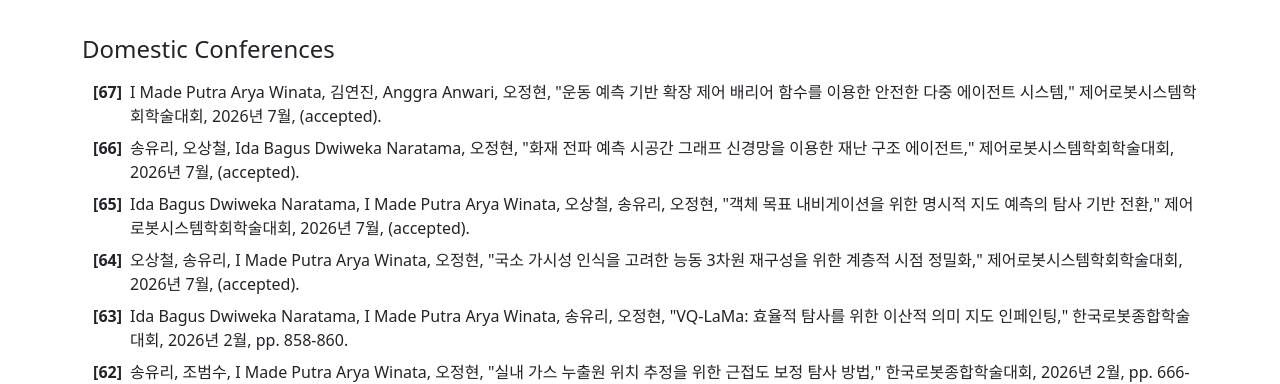
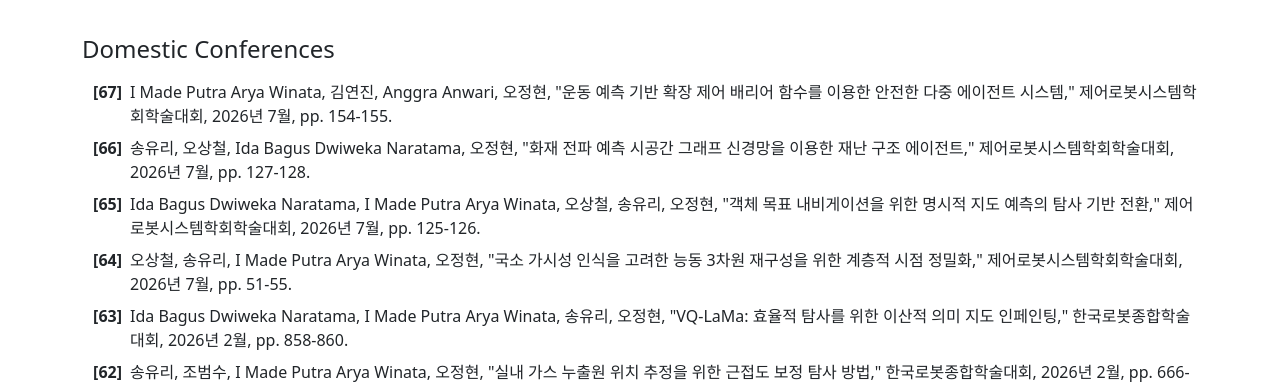
Before and after one commit to robotailab/robotailab.github.io, a Jekyll site: the page built from publications.md, in a window 1280 px wide and 900 px high, scrolled down 3637 px. Shown: the part 179-563 px from the top of the window. Built offline with Jekyll 4.4.1, drawn with Linux system fonts in a browser that asks for light colours; some of the changed text lies outside the part shown.

Commit message:
Publication Updated

```diff
--- a/_data/publications.yml
+++ b/_data/publications.yml
@@ -84,7 +84,7 @@
   title: International Conferences
   items:
     - year: 2026
-      text: 'I Made Putra Arya Winata, Sangcheol Oh, and Junghyun Oh, "Reachability on navigation for multi-robot systems with time-varying expanding obstacle," in Proceedings of the Asian Control Conference, Bali, Indonesia, Jun. 17-21, 2026, (accepted).'
+      text: 'I Made Putra Arya Winata, Sangcheol Oh, and Junghyun Oh, "Reachability on navigation for multi-robot systems with time-varying expanding obstacle," in Proceedings of the Asian Control Conference, Bali, Indonesia, Jun. 17-21, 2026, pp. 1263-1268.'
     - year: 2025
       text: 'I Made Putra Arya Winata, Donghyun Lee, Ida Bagus Dwiweka Naratama, and Junghyun Oh, "Attention-guided semantic navigation learning from pose, goal text, and visual via exponential reward functions," in Proceedings of the International Conference on Control, Automation, and Systems, Incheon, South Korea, Nov. 4-7, 2025, pp. 139-144.'
     - year: 2025
@@ -130,13 +130,13 @@
   title: Domestic Conferences
   items:
     - year: 2026
-      text: 'I Made Putra Arya Winata, 김연진, Anggra Anwari, 오정현, "운동 예측 기반 확장 제어 배리어 함수를 이용한 안전한 다중 에이전트 시스템," 제어로봇시스템학회학술대회, 2026년 7월, (accepted).'
+      text: 'I Made Putra Arya Winata, 김연진, Anggra Anwari, 오정현, "운동 예측 기반 확장 제어 배리어 함수를 이용한 안전한 다중 에이전트 시스템," 제어로봇시스템학회학술대회, 2026년 7월, pp. 154-155.'
     - year: 2026
-      text: '송유리, 오상철, Ida Bagus Dwiweka Naratama, 오정현, "화재 전파 예측 시공간 그래프 신경망을 이용한 재난 구조 에이전트," 제어로봇시스템학회학술대회, 2026년 7월, (accepted).'
+      text: '송유리, 오상철, Ida Bagus Dwiweka Naratama, 오정현, "화재 전파 예측 시공간 그래프 신경망을 이용한 재난 구조 에이전트," 제어로봇시스템학회학술대회, 2026년 7월, pp. 127-128.'
     - year: 2026
-      text: 'Ida Bagus Dwiweka Naratama, I Made Putra Arya Winata, 오상철, 송유리, 오정현, "객체 목표 내비게이션을 위한 명시적 지도 예측의 탐사 기반 전환," 제어로봇시스템학회학술대회, 2026년 7월, (accepted).'
+      text: 'Ida Bagus Dwiweka Naratama, I Made Putra Arya Winata, 오상철, 송유리, 오정현, "객체 목표 내비게이션을 위한 명시적 지도 예측의 탐사 기반 전환," 제어로봇시스템학회학술대회, 2026년 7월, pp. 125-126.'
     - year: 2026
-      text: '오상철, 송유리, I Made Putra Arya Winata, 오정현, "국소 가시성 인식을 고려한 능동 3차원 재구성을 위한 계층적 시점 정밀화," 제어로봇시스템학회학술대회, 2026년 7월, (accepted).'
+      text: '오상철, 송유리, I Made Putra Arya Winata, 오정현, "국소 가시성 인식을 고려한 능동 3차원 재구성을 위한 계층적 시점 정밀화," 제어로봇시스템학회학술대회, 2026년 7월, pp. 51-55.'
     - year: 2026
       text: 'Ida Bagus Dwiweka Naratama, I Made Putra Arya Winata, 송유리, 오정현, "VQ-LaMa: 효율적 탐사를 위한 이산적 의미 지도 인페인팅," 한국로봇종합학술대회, 2026년 2월, pp. 858-860.'
     - year: 2026
```
